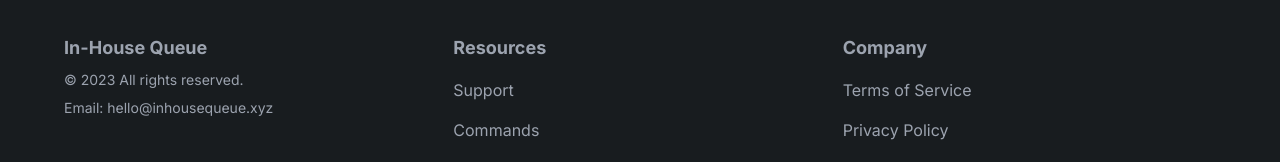
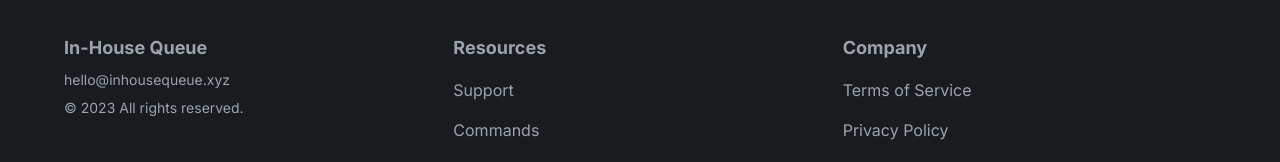
Before and after one commit to ItzDerock/InHouseQueue-site, a Next.js app: page /terms in a window 1280 px wide. Shown: the part 4090-4252 px from the top of the page. Built offline with nearby package versions, Linux system fonts and the light colour scheme.

Commit message:
update footer

```diff
--- a/src/partials/Footer.tsx
+++ b/src/partials/Footer.tsx
@@ -13,10 +13,10 @@ export default function Footer(props: { withBorder?: boolean }) {
           <div>
             <h3 className="text-lg font-bold">In-House Queue</h3>
             <p className="mt-2 text-sm">
-              © 2023 All rights reserved.
+              hello@inhousequeue.xyz
             </p>
             <p className="mt-2 text-sm">
-              Email: hello@inhousequeue.xyz
+              © 2023 All rights reserved.
             </p>
           </div>
           {/* col 2 - links*/}
```
